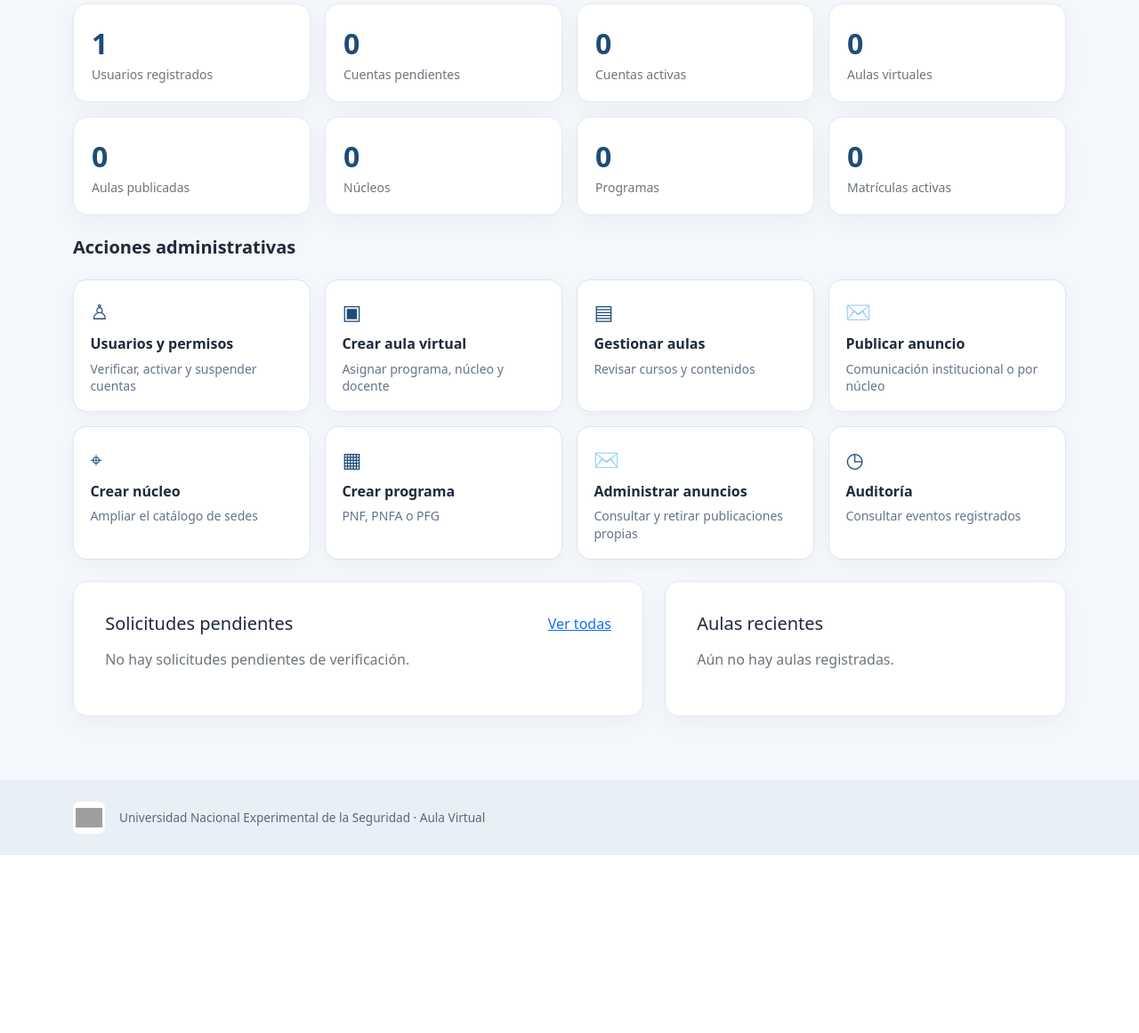
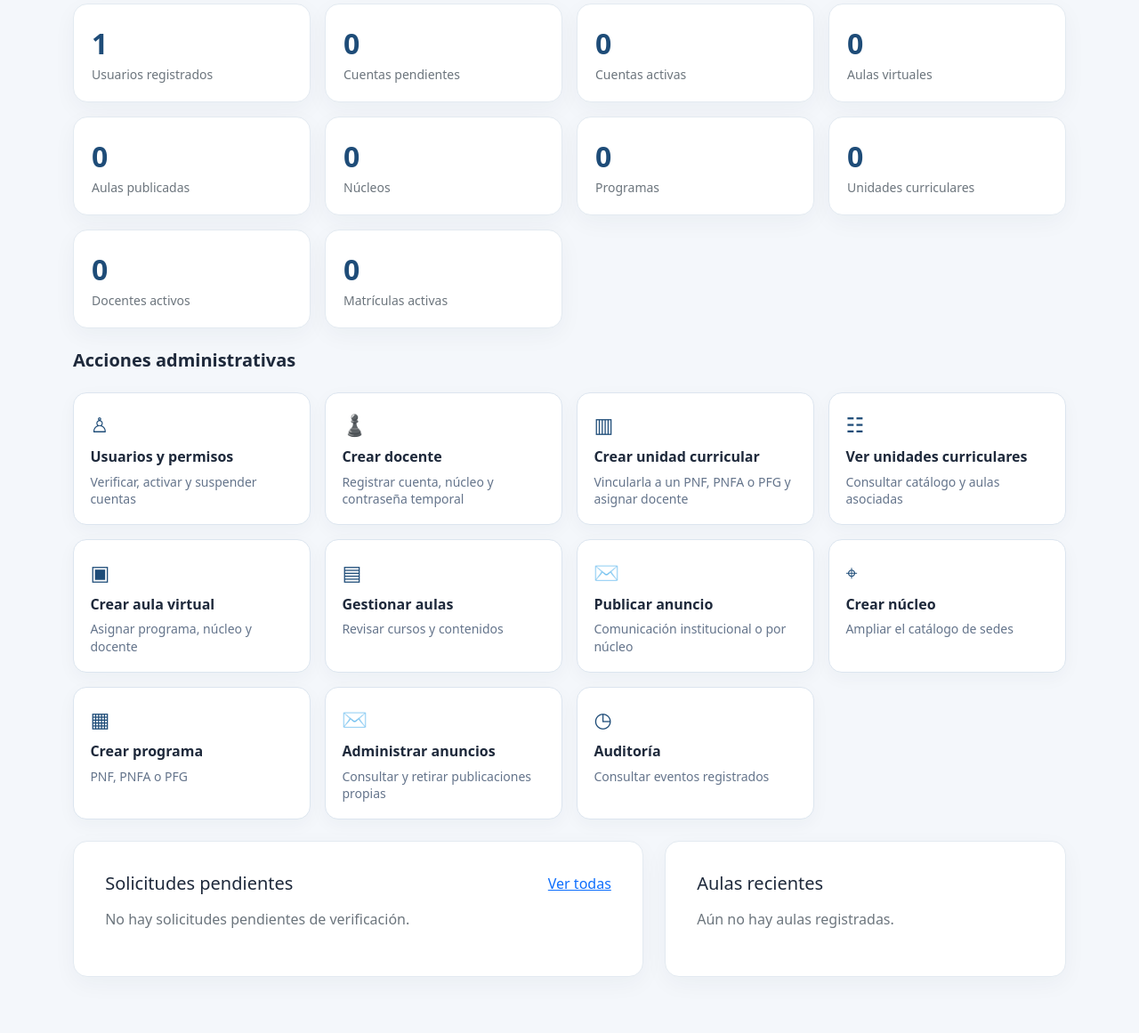
Before and after one commit to prosecucion966-prog/virtual, a Django app: page /administracion/ in a window 1280 px wide. Shown: the part 200-1361 px from the top of the page at 89% size. Before the commit the page ends 1161 px from the top, so only its background shows below. Run offline with Django 5.2, Linux system fonts and the light colour scheme; the visitor is signed in with stand-in values (Sample User, id 1); data comes from the database, SQL or seed files in the repository; data that the repository does not hold is empty; grey boxes are pictures that could not be loaded.

Commit message:
Agregar creación de docentes y gestión de unidades curriculares (#5)
* Modelar unidades curriculares vinculadas a programas académicos

* Añadir formularios y operaciones para crear docentes y unidades curriculares

* Crear migración para unidades curriculares y su vínculo con aulas

* Validar asignación docente-núcleo antes de guardar unidad curricular

* Corregir validación de formato de cédula de docente

* Registrar rutas para crear docentes y unidades curriculares

* Registrar unidades curriculares en Django Admin

* Mostrar instrucciones en formularios administrativos

* Añadir acciones para crear docentes y unidades curriculares al panel

* Crear catálogo administrativo de unidades curriculares

* Mostrar indicadores de docentes y unidades curriculares

```diff
--- a/config/urls.py
+++ b/config/urls.py
@@ -16,6 +16,9 @@ urlpatterns=[
  path("gestion/aulas/<int:pk>/actividades/nueva/",views.activity_create,name="activity_create"),
  path("administracion/",views.admin_dashboard,name="admin_dashboard"),
  path("administracion/usuarios/",views.admin_users,name="admin_users"),
+ path("administracion/docentes/nuevo/",views.admin_docente_create,name="admin_docente_create"),
+ path("administracion/unidades-curriculares/",views.admin_unidades_curriculares,name="admin_unidades_curriculares"),
+ path("administracion/unidades-curriculares/nueva/",views.admin_unidad_curricular_create,name="admin_unidad_curricular_create"),
  path("administracion/nucleos/nuevo/",views.admin_nucleo_create,name="admin_nucleo_create"),
  path("administracion/programas/nuevo/",views.admin_programa_create,name="admin_programa_create"),
  path("administracion/anuncios/nuevo/",views.admin_announcement_create,name="admin_announcement_create"),
--- a/lms/admin.py
+++ b/lms/admin.py
@@ -2,4 +2,4 @@ from django.contrib import admin
 from .models import *
 admin.site.site_header="Administración · Aula Virtual UNES"
 admin.site.site_title="Aula Virtual UNES"
-admin.site.register([Nucleo,Programa,Dependencia,Profile,Course,Enrollment,Section,Resource,Activity,Submission,Grade,Announcement,CalendarEvent,Message,Notification,AuditLog])
+admin.site.register([Nucleo,Programa,Dependencia,Profile,Course,Enrollment,Section,Resource,Activity,Submission,Grade,Announcement,CalendarEvent,Message,Notification,AuditLog,UnidadCurricular])
--- a/lms/views.py
+++ b/lms/views.py
@@ -13,7 +13,7 @@ from django.db.models import Q
 from django.urls import reverse
 from django.utils import timezone
 from django_ratelimit.decorators import ratelimit
-from .models import Profile,Nucleo,Programa,Dependencia,Course,Enrollment,Announcement,AuditLog
+from .models import Profile,Nucleo,Programa,Dependencia,Course,Enrollment,Announcement,AuditLog,UnidadCurricular
 from django.shortcuts import get_object_or_404
 from django.core.exceptions import PermissionDenied
 class RegisterForm(forms.Form):
@@ -312,6 +312,8 @@ def admin_dashboard(request):
             ("Aulas publicadas", Course.objects.filter(publicado=True).count()),
             ("Núcleos", Nucleo.objects.count()),
             ("Programas", Programa.objects.count()),
+            ("Unidades curriculares", UnidadCurricular.objects.count()),
+            ("Docentes activos", Profile.objects.filter(rol="teacher", estado="activo").count()),
             ("Matrículas activas", Enrollment.objects.filter(activo=True).count()),
         ],
     }
@@ -447,3 +449,157 @@ def admin_announcements(request):
         return redirect("admin_announcements")
     items = Announcement.objects.select_related("autor", "nucleo").order_by("-creado")
     return render(request, "lms/admin_announcements.html", {"announcements": items})
+
+
+# --- Alta administrativa de docentes y unidades curriculares ---
+class AdminDocenteForm(forms.Form):
+    nombres = forms.CharField(max_length=150, label="Nombres", widget=forms.TextInput(attrs={"class": "form-control"}))
+    apellidos = forms.CharField(max_length=150, label="Apellidos", widget=forms.TextInput(attrs={"class": "form-control"}))
+    correo = forms.EmailField(label="Correo institucional", widget=forms.EmailInput(attrs={"class": "form-control"}))
+    cedula = forms.CharField(max_length=12, label="Cédula", widget=forms.TextInput(attrs={"class": "form-control", "placeholder": "V-12345678"}))
+    telefono = forms.CharField(max_length=20, label="Teléfono", widget=forms.TextInput(attrs={"class": "form-control"}))
+    nucleo = forms.ModelChoiceField(queryset=Nucleo.objects.filter(activo=True), label="Núcleo", widget=forms.Select(attrs={"class": "form-select"}))
+    password = forms.CharField(label="Contraseña temporal", widget=forms.PasswordInput(attrs={"class": "form-control"}))
+    confirmar_password = forms.CharField(label="Confirmar contraseña", widget=forms.PasswordInput(attrs={"class": "form-control"}))
+
+    def clean_correo(self):
+        correo = self.cleaned_data["correo"].strip().lower()
+        if User.objects.filter(Q(username__iexact=correo) | Q(email__iexact=correo)).exists():
+            raise forms.ValidationError("Ya existe una cuenta con ese correo.")
+        return correo
+
+    def clean_cedula(self):
+        cedula = self.cleaned_data["cedula"].strip().upper().replace(" ", "")
+        if not re.fullmatch(r"[VE]-?\d{5,10}", cedula):
+            raise forms.ValidationError("Use V/E seguido de 5 a 10 dígitos.")
+        cedula = cedula[0] + "-" + cedula[1:].lstrip("-")
+        if Profile.objects.filter(cedula=cedula).exists():
+            raise forms.ValidationError("Esta cédula ya está registrada.")
+        return cedula
+
+    def clean(self):
+        data = super().clean()
+        if data.get("password") != data.get("confirmar_password"):
+            self.add_error("confirmar_password", "Las contraseñas no coinciden.")
+        if data.get("password"):
+            try:
+                validate_password(data["password"])
+            except forms.ValidationError as exc:
+                self.add_error("password", exc)
+        return data
+
+
+class AdminUnidadCurricularForm(forms.ModelForm):
+    docente = forms.ModelChoiceField(
+        queryset=User.objects.none(), required=False, label="Docente responsable (opcional)",
+        widget=forms.Select(attrs={"class": "form-select"}),
+    )
+    nucleo = forms.ModelChoiceField(
+        queryset=Nucleo.objects.filter(activo=True), required=False, label="Núcleo para crear aula (opcional)",
+        widget=forms.Select(attrs={"class": "form-select"}),
+    )
+
+    class Meta:
+        model = UnidadCurricular
+        fields = ("programa", "codigo", "nombre", "version_malla", "trayecto", "semestre",
+                  "unidades_credito", "horas_semanales", "duracion_semanas", "modalidad", "descripcion", "activa")
+        widgets = {
+            "programa": forms.Select(attrs={"class": "form-select"}),
+            "codigo": forms.TextInput(attrs={"class": "form-control"}),
+            "nombre": forms.TextInput(attrs={"class": "form-control"}),
+            "version_malla": forms.Select(attrs={"class": "form-select"}),
+            "trayecto": forms.TextInput(attrs={"class": "form-control"}),
+            "semestre": forms.TextInput(attrs={"class": "form-control"}),
+            "unidades_credito": forms.NumberInput(attrs={"class": "form-control", "min": 0}),
+            "horas_semanales": forms.NumberInput(attrs={"class": "form-control", "min": 0}),
+            "duracion_semanas": forms.NumberInput(attrs={"class": "form-control", "min": 1}),
+            "modalidad": forms.Select(attrs={"class": "form-select"}),
+            "descripcion": forms.Textarea(attrs={"class": "form-control", "rows": 4}),
+            "activa": forms.CheckboxInput(attrs={"class": "form-check-input"}),
+        }
+
+    def __init__(self, *args, **kwargs):
+        super().__init__(*args, **kwargs)
+        self.fields["programa"].queryset = Programa.objects.filter(activo=True).order_by("categoria", "nombre")
+        self.fields["docente"].queryset = User.objects.filter(profile__rol="teacher", profile__estado="activo", is_active=True).order_by("last_name", "first_name")
+
+    def clean(self):
+        data = super().clean()
+        docente = data.get("docente")
+        nucleo = data.get("nucleo")
+        if docente and not nucleo:
+            self.add_error("nucleo", "Selecciona el núcleo para crear el aula del docente.")
+        elif docente and nucleo and docente.profile.nucleo_id != nucleo.pk:
+            self.add_error("nucleo", "El núcleo seleccionado debe coincidir con el núcleo asignado al docente.")
+        return data
+
+
+@login_required
+def admin_docente_create(request):
+    _require_superadmin(request)
+    form = AdminDocenteForm(request.POST or None)
+    if request.method == "POST" and form.is_valid():
+        data = form.cleaned_data
+        user = User(username=data["correo"], email=data["correo"],
+                    first_name=data["nombres"].strip(), last_name=data["apellidos"].strip(),
+                    is_active=True, is_staff=False, is_superuser=False)
+        user.set_password(data["password"])
+        user.save()
+        Profile.objects.create(
+            user=user, cedula=data["cedula"], telefono=data["telefono"],
+            tipo_estudiante="DOCENTE", nucleo=data["nucleo"], rol="teacher",
+            estado="activo", verificado=timezone.now(),
+        )
+        AuditLog.objects.create(actor=request.user, accion="Creación de docente", detalle=data["correo"])
+        messages.success(request, f"Docente creado y activado: {data['correo']}. No se envió correo.")
+        return redirect("admin_users")
+    return render(request, "lms/form.html", {
+        "form": form, "heading": "Crear cuenta docente",
+        "back_url": reverse("admin_dashboard"),
+        "help_text": "La cuenta queda activa y con rol Docente. La contraseña temporal la define el administrador; no se envía correo.",
+    })
+
+
+@login_required
+def admin_unidad_curricular_create(request):
+    _require_superadmin(request)
+    form = AdminUnidadCurricularForm(request.POST or None)
+    if request.method == "POST" and form.is_valid():
+        unidad = form.save()
+        docente = form.cleaned_data["docente"]
+        nucleo = form.cleaned_data["nucleo"]
+        aula = None
+        if docente and nucleo:
+            codigo_aula = f"UC{unidad.pk}-N{nucleo.pk}"
+            aula = Course.objects.create(
+                    titulo=unidad.nombre, codigo=codigo_aula,
+                    descripcion=unidad.descripcion, programa=unidad.programa,
+                    unidad_curricular=unidad, nucleo=nucleo, docente=docente,
+                    periodo=unidad.semestre or unidad.trayecto, publicado=False,
+                )
+        AuditLog.objects.create(actor=request.user, accion="Creación de unidad curricular",
+                                detalle=f"{unidad.codigo} · {unidad.nombre} · {unidad.programa.nombre}"[:250])
+        if aula:
+            AuditLog.objects.create(actor=request.user, accion="Creación de aula por unidad curricular",
+                                    detalle=f"{aula.codigo} · {docente.email}"[:250])
+            messages.success(request, f"Unidad vinculada a {unidad.programa.nombre}; aula creada y asignada a {docente.email}.")
+        elif docente and not nucleo:
+            messages.success(request, "Unidad curricular creada y vinculada al programa. Selecciona también el núcleo si deseas crear su aula ahora.")
+        else:
+            messages.success(request, f"Unidad curricular creada y vinculada a {unidad.programa.nombre}.")
+        return redirect("admin_unidades_curriculares")
+    return render(request, "lms/form.html", {
+        "form": form, "heading": "Crear unidad curricular y vincular a programa",
+        "back_url": reverse("admin_dashboard"),
+        "help_text": "Selecciona obligatoriamente el programa. Si eliges docente y núcleo, se crea automáticamente el aula virtual correspondiente.",
+    })
+
+
+@login_required
+def admin_unidades_curriculares(request):
+    _require_superadmin(request)
+    query = request.GET.get("q", "").strip()
+    unidades = UnidadCurricular.objects.select_related("programa").prefetch_related("aulas").order_by("programa__nombre", "trayecto", "nombre")
+    if query:
+        unidades = unidades.filter(Q(nombre__icontains=query) | Q(codigo__icontains=query) | Q(programa__nombre__icontains=query))
+    return render(request, "lms/admin_unidades_curriculares.html", {"unidades": unidades, "query": query})
--- a/templates/lms/admin_dashboard.html
+++ b/templates/lms/admin_dashboard.html
@@ -13,6 +13,9 @@
 <div class="row g-3 mb-4">
  <div class="col-12"><h2 class="h5 fw-bold">Acciones administrativas</h2></div>
  <div class="col-6 col-lg-3"><a class="admin-action" href="{% url 'admin_users' %}"><span class="admin-action-icon">♙</span><strong>Usuarios y permisos</strong><small>Verificar, activar y suspender cuentas</small></a></div>
+ <div class="col-6 col-lg-3"><a class="admin-action" href="{% url 'admin_docente_create' %}"><span class="admin-action-icon">♟</span><strong>Crear docente</strong><small>Registrar cuenta, núcleo y contraseña temporal</small></a></div>
+ <div class="col-6 col-lg-3"><a class="admin-action" href="{% url 'admin_unidad_curricular_create' %}"><span class="admin-action-icon">▥</span><strong>Crear unidad curricular</strong><small>Vincularla a un PNF, PNFA o PFG y asignar docente</small></a></div>
+ <div class="col-6 col-lg-3"><a class="admin-action" href="{% url 'admin_unidades_curriculares' %}"><span class="admin-action-icon">☷</span><strong>Ver unidades curriculares</strong><small>Consultar catálogo y aulas asociadas</small></a></div>
  <div class="col-6 col-lg-3"><a class="admin-action" href="{% url 'course_create' %}"><span class="admin-action-icon">▣</span><strong>Crear aula virtual</strong><small>Asignar programa, núcleo y docente</small></a></div>
  <div class="col-6 col-lg-3"><a class="admin-action" href="{% url 'manage_courses' %}"><span class="admin-action-icon">▤</span><strong>Gestionar aulas</strong><small>Revisar cursos y contenidos</small></a></div>
  <div class="col-6 col-lg-3"><a class="admin-action" href="{% url 'admin_announcement_create' %}"><span class="admin-action-icon">✉</span><strong>Publicar anuncio</strong><small>Comunicación institucional o por núcleo</small></a></div>
--- a/templates/lms/form.html
+++ b/templates/lms/form.html
@@ -1 +1 @@
-{% extends "base.html" %}{% block title %}{{ heading }} · UNES{% endblock %}{% block content %}<p><a href="{{ back_url }}">← Volver</a></p><div class="panel mx-auto" style="max-width:760px"><h1 class="h3 fw-bold mb-4">{{ heading }}</h1><form method="post" enctype="multipart/form-data">{% csrf_token %}{% for field in form %}<div class="mb-3">{% if field.field.widget.input_type == "checkbox" %}<div class="form-check">{{ field }}<label class="form-check-label" for="{{ field.id_for_label }}">{{ field.label }}</label></div>{% else %}<label class="form-label" for="{{ field.id_for_label }}">{{ field.label }}</label>{{ field }}{% endif %}{% for error in field.errors %}<div class="text-danger small">{{ error }}</div>{% endfor %}</div>{% endfor %}<button class="btn btn-primary">Guardar</button> <a class="btn btn-outline-secondary" href="{{ back_url }}">Cancelar</a></form></div>{% endblock %}
+{% extends "base.html" %}{% block title %}{{ heading }} · UNES{% endblock %}{% block content %}<p><a href="{{ back_url }}">← Volver</a></p><div class="panel mx-auto" style="max-width:760px"><h1 class="h3 fw-bold mb-2">{{ heading }}</h1>{% if help_text %}<p class="text-secondary mb-4">{{ help_text }}</p>{% else %}<div class="mb-4"></div>{% endif %}<form method="post" enctype="multipart/form-data">{% csrf_token %}{% for field in form %}<div class="mb-3">{% if field.field.widget.input_type == "checkbox" %}<div class="form-check">{{ field }}<label class="form-check-label" for="{{ field.id_for_label }}">{{ field.label }}</label></div>{% else %}<label class="form-label" for="{{ field.id_for_label }}">{{ field.label }}</label>{{ field }}{% endif %}{% for error in field.errors %}<div class="text-danger small">{{ error }}</div>{% endfor %}</div>{% endfor %}<button class="btn btn-primary">Guardar</button> <a class="btn btn-outline-secondary" href="{{ back_url }}">Cancelar</a></form></div>{% endblock %}
```
Also changed, not shown: lms/models.py (+38 -0 lines), templates/lms/admin_unidades_curriculares.html (added, +18 -0 lines), lms/migrations/0002_unidad_curricular.py (added).
